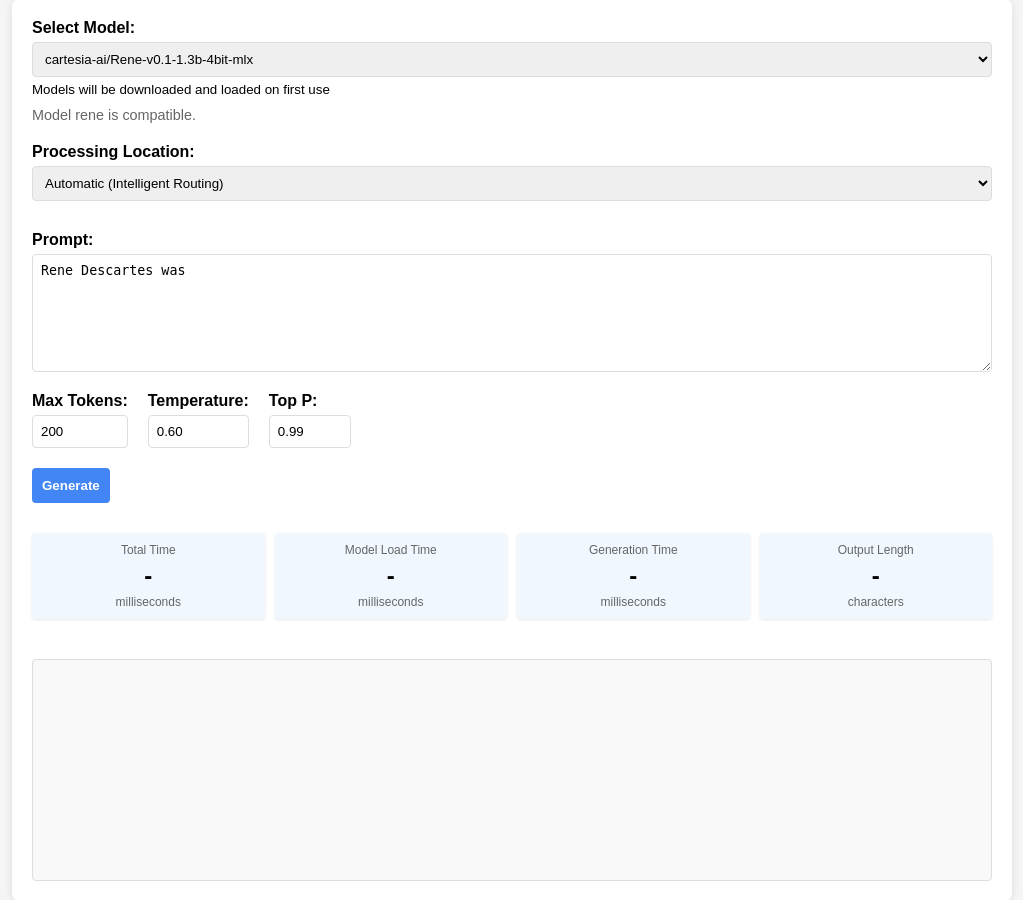
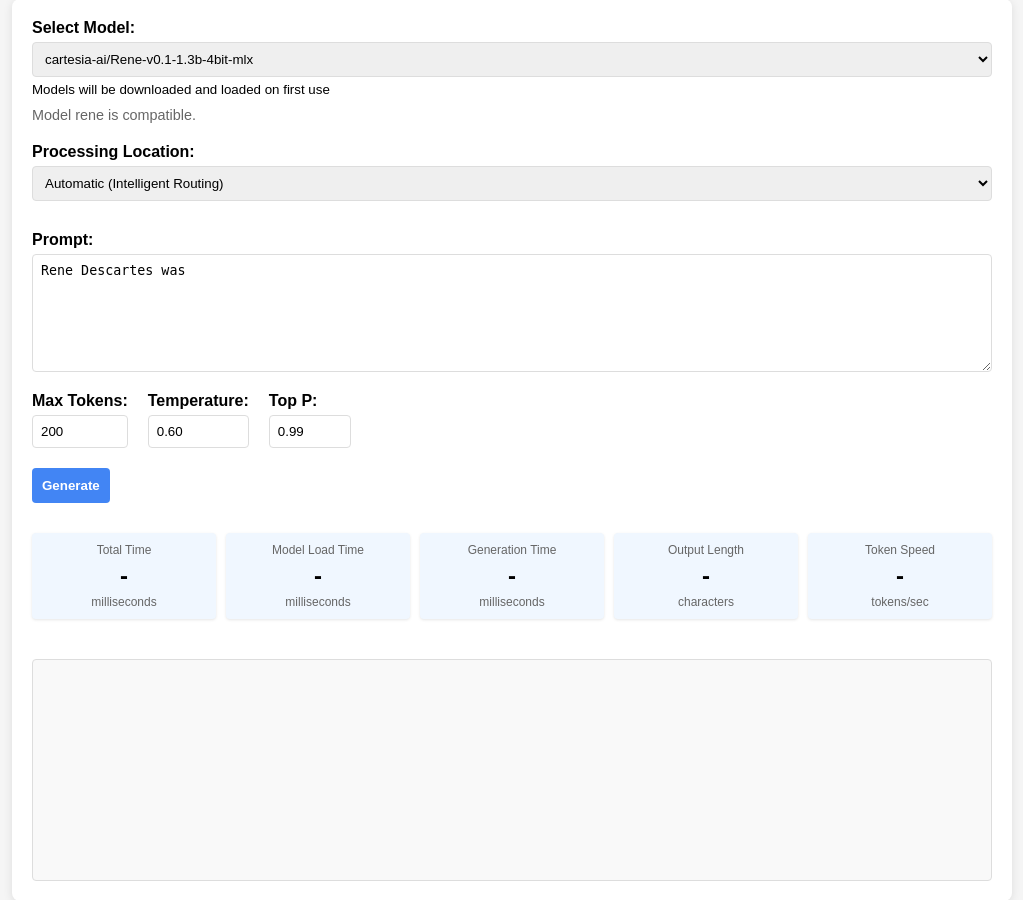
Before and after one commit to 1to3for5vi7ate9x/cartesia-poc, a Flask app: page / in a window 1280 px wide. Shown: the part 161-1061 px from the top of the page, without its empty margins (128-1151 px from the left). Run offline with Flask 2, Linux system fonts and the light colour scheme.

Commit message:
token/sec metrics added

```diff
--- a/static/script.js
+++ b/static/script.js
@@ -43,6 +43,7 @@ document.getElementById('generate').addEventListener('click', async () => {
     document.getElementById('load-time').textContent = '-';
     document.getElementById('gen-time').textContent = '-';
     document.getElementById('output-length').textContent = '-';
+    document.getElementById('token-speed').textContent = '-';
 
     const startTime = performance.now();
 
@@ -94,6 +95,11 @@ document.getElementById('generate').addEventListener('click', async () => {
         const genTime = Math.round(totalTime * 0.7);  // Assume 70% of time is generation
         document.getElementById('load-time').textContent = loadTime;
         document.getElementById('gen-time').textContent = genTime;
+
+        // Calculate tokens per second (estimate 4 characters per token)
+        const estimatedTokens = Math.round(generatedText.length / 4);
+        const tokenSpeed = genTime > 0 ? Math.round((estimatedTokens / genTime) * 1000) : 0;
+        document.getElementById('token-speed').textContent = tokenSpeed;
 
         statusEl.textContent = 'Generation complete.';
         statusEl.classList.add('success');
--- a/templates/index.html
+++ b/templates/index.html
@@ -82,6 +82,11 @@
                     <div class="metric-label">Output Length</div>
                     <div class="metric-value" id="output-length">-</div>
                     <div class="metric-label">characters</div>
+                </div>
+                <div class="metric-card">
+                    <div class="metric-label">Token Speed</div>
+                    <div class="metric-value" id="token-speed">-</div>
+                    <div class="metric-label">tokens/sec</div>
                 </div>
             </div>
 
```
